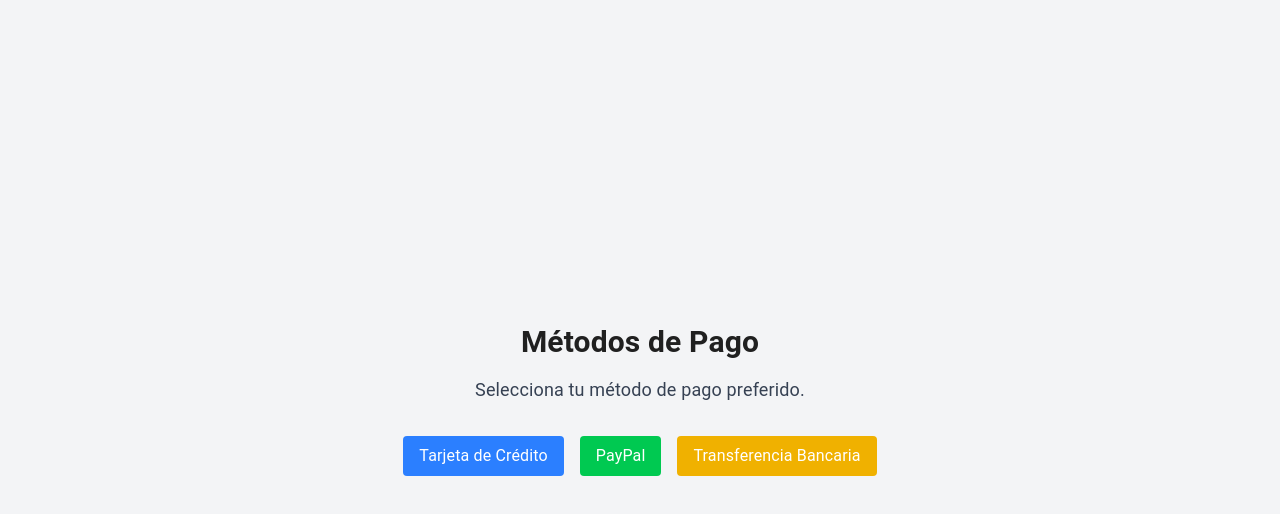
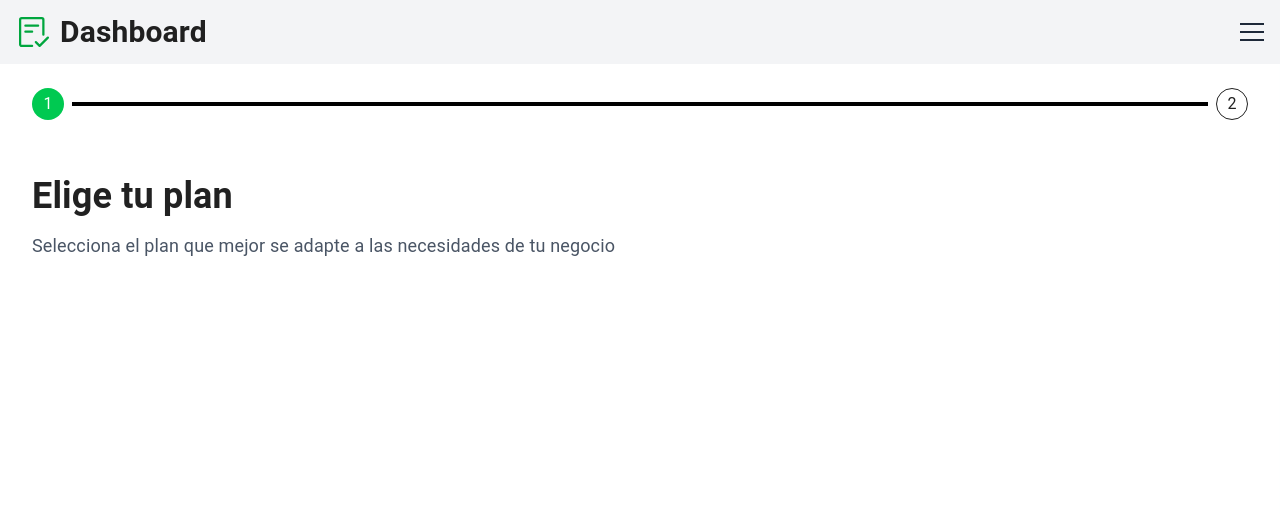
Before and after one commit to wapifoodmx-ctrl/WapifoodFront, a Next.js app: page /payments in a window 1280 px wide. Shown: the top 514 px of the page. Built offline with nearby package versions, Linux system fonts and the light colour scheme.

Commit message:
se empezó a hacer la página de payments

```diff
--- a/pages/payments.js
+++ b/pages/payments.js
@@ -1,15 +1,11 @@
+import Navbar from "@/dashboardComponents/navbar";
+import PlanDeVentas from "@/planesdeventa/planesdeventa";
 export default function Payments() {
 
     return (
-        <div className="flex flex-col items-center justify-center h-screen bg-gray-100">
-            <h1 className="text-3xl font-bold mb-4">Métodos de Pago</h1>
-            <p className="text-lg text-gray-700 mb-8">Selecciona tu método de pago preferido.</p>
-            <div className="flex flex-wrap justify-center gap-4">
-                {/* Aquí puedes agregar los métodos de pago */}
-                <button className="bg-blue-500 text-white px-4 py-2 rounded">Tarjeta de Crédito</button>
-                <button className="bg-green-500 text-white px-4 py-2 rounded">PayPal</button>
-                <button className="bg-yellow-500 text-white px-4 py-2 rounded">Transferencia Bancaria</button>
-            </div>
-        </div>
+        <section>
+            <Navbar />
+            <PlanDeVentas />
+        </section>
     );
 }
--- /dev/null
+++ b/planesdeventa/planesdeventa.jsx
@@ -0,0 +1,16 @@
+export default function PlanDeVentas() {
+    return (
+        <section className="">
+            <div className="max-w-7xl mx-auto px-4 sm:px-6 lg:px-8 py-6">
+
+                <div className="flex items-center">
+                    <span className="flex items-center justify-center w-8 h-8 rounded-full bg-green-500 text-white">1</span>
+                    <span className="flex-1 h-1 mx-2 bg-black"></span>
+                    <span className="flex items-center justify-center w-8 h-8 rounded-full border-1">2</span>
+                </div>
+                <h2 className="text-4xl font-bold mb-4 pt-14">Elige tu plan</h2>
+                <p className="text-lg text-gray-600">Selecciona el plan que mejor se adapte a las necesidades de tu negocio</p>
+            </div>
+        </section>
+    );
+}
```
